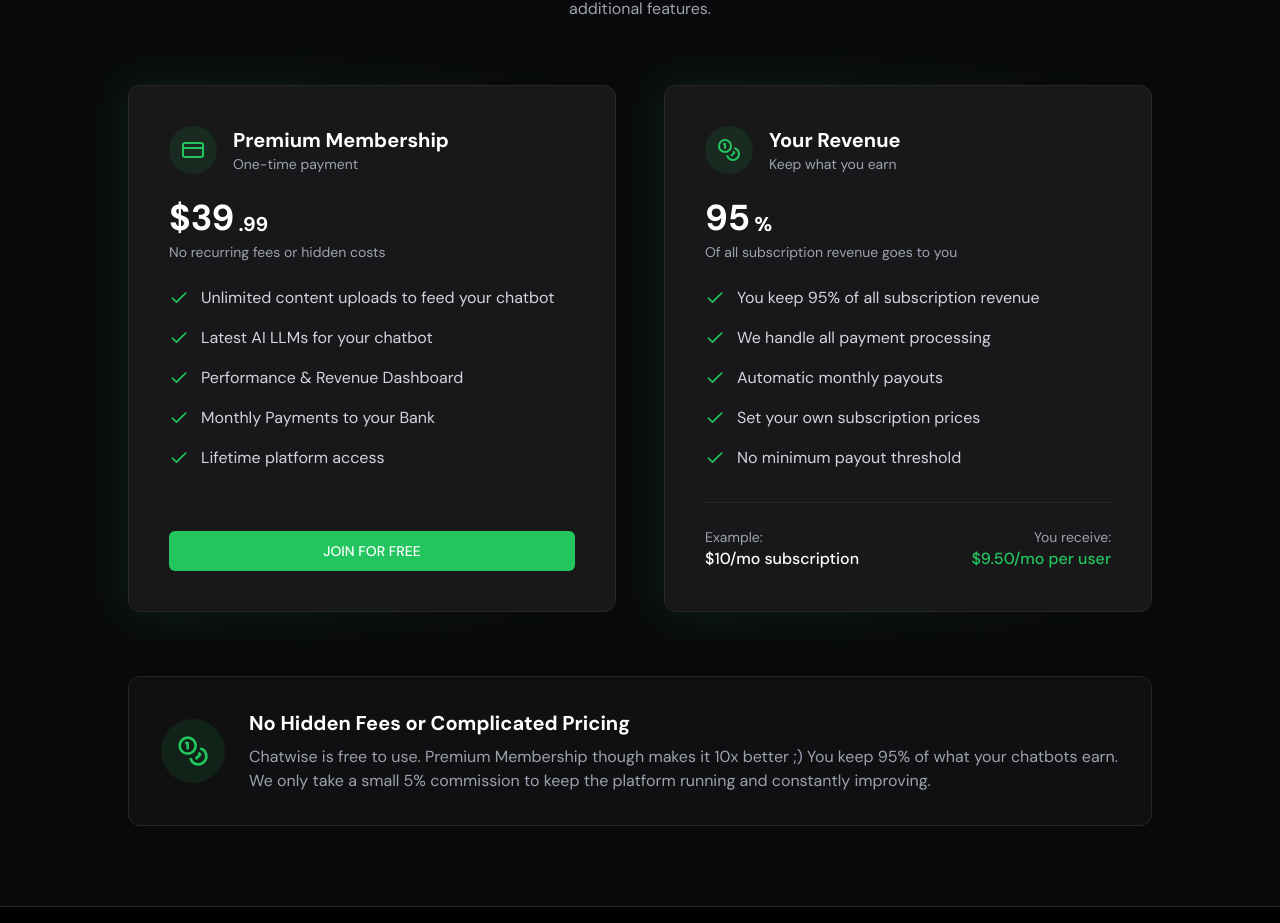
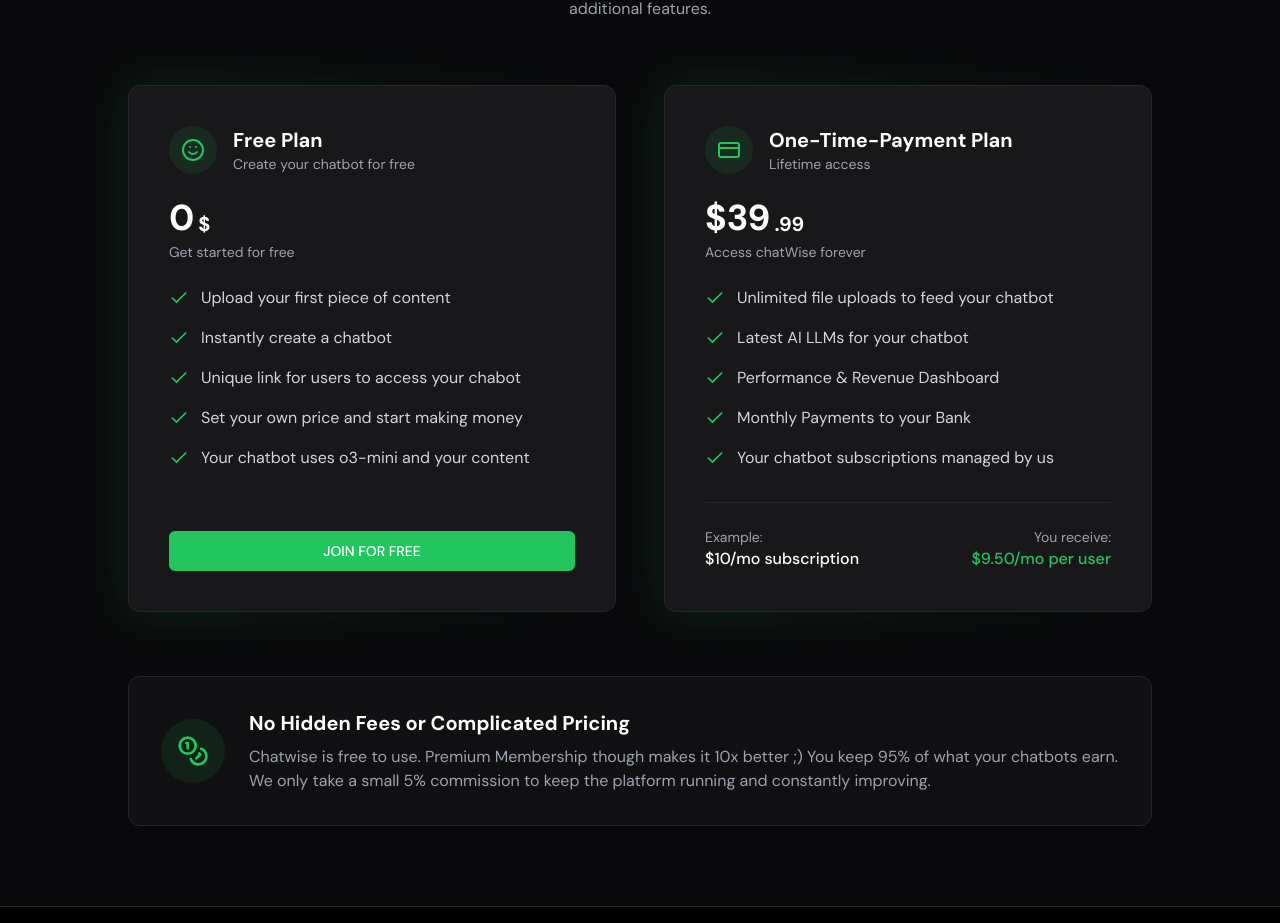
Before and after one commit to adaOctopus/chatwise-landing-page, a Next.js app: page / in a window 1280 px wide. Shown: the part 4157-5080 px from the top of the page. Built offline with nearby package versions, Linux system fonts and the light colour scheme.

Commit message:
Updated pricing

```diff
--- a/components/pricing-section.tsx
+++ b/components/pricing-section.tsx
@@ -1,4 +1,4 @@
-import { Check, CreditCard, Coins, ArrowRight } from "lucide-react"
+import { Check, CreditCard, Coins, ArrowRight, Smile  } from "lucide-react"
 import { Button } from "@/components/ui/button"
 import Link  from "next/link"
 
@@ -14,50 +14,50 @@ export function PricingSection() {
         </div>
 
         <div className="grid md:grid-cols-2 gap-8 lg:gap-12">
-          {/* Creator Card */}
-          <div className="relative group">
+
+        <div className="relative group">
             {/* Background glow effect */}
             <div className="absolute -inset-0.5 bg-gradient-to-r from-primary/20 to-primary/0 rounded-2xl blur-xl opacity-75 group-hover:opacity-100 transition-opacity"></div>
 
             <div className="relative bg-zinc-900 rounded-xl border border-zinc-800 p-8 md:p-10 h-full flex flex-col">
               <div className="flex items-center gap-4 mb-6">
                 <div className="bg-primary/10 p-3 rounded-full">
-                  <CreditCard className="h-6 w-6 text-primary" />
+                  <Smile className="h-6 w-6 text-primary" />
                 </div>
                 <div>
-                  <h3 className="text-xl font-bold">Premium Membership</h3>
-                  <p className="text-sm text-gray-400">One-time payment</p>
+                  <h3 className="text-xl font-bold">Free Plan</h3>
+                  <p className="text-sm text-gray-400">Create your chatbot for free</p>
                 </div>
               </div>
 
               <div className="mb-6">
                 <div className="flex items-end gap-1 mb-1">
-                  <span className="text-4xl font-bold">$39</span>
-                  <span className="text-xl font-bold">.99</span>
+                  <span className="text-4xl font-bold">0</span>
+                  <span className="text-xl font-bold">$</span>
                 </div>
-                <p className="text-sm text-gray-400">No recurring fees or hidden costs</p>
+                <p className="text-sm text-gray-400">Get started for free</p>
               </div>
 
               <div className="space-y-4 mb-8">
                 <div className="flex items-start gap-3">
                   <Check className="h-5 w-5 text-primary mt-0.5 flex-shrink-0" />
-                  <p className="text-gray-300">Unlimited content uploads to feed your chatbot</p>
+                  <p className="text-gray-300">Upload your first piece of content</p>
                 </div>
                 <div className="flex items-start gap-3">
                   <Check className="h-5 w-5 text-primary mt-0.5 flex-shrink-0" />
-                  <p className="text-gray-300">Latest AI LLMs for your chatbot</p>
+                  <p className="text-gray-300">Instantly create a chatbot</p>
                 </div>
                 <div className="flex items-start gap-3">
                   <Check className="h-5 w-5 text-primary mt-0.5 flex-shrink-0" />
-                  <p className="text-gray-300">Performance & Revenue Dashboard</p>
+                  <p className="text-gray-300">Unique link for users to access your chabot</p>
                 </div>
                 <div className="flex items-start gap-3">
                   <Check className="h-5 w-5 text-primary mt-0.5 flex-shrink-0" />
-                  <p className="text-gray-300">Monthly Payments to your Bank</p>
+                  <p className="text-gray-300">Set your own price and start making money</p>
                 </div>
                 <div className="flex items-start gap-3">
                   <Check className="h-5 w-5 text-primary mt-0.5 flex-shrink-0" />
-                  <p className="text-gray-300">Lifetime platform access</p>
+                  <p className="text-gray-300">Your chatbot uses o3-mini and your content</p>
                 </div>
               </div>
 
@@ -76,11 +76,7 @@ export function PricingSection() {
           </div>
 
 
-
-
-
-
-          {/* Revenue Share Card */}
+          {/* Creator Card */}
           <div className="relative group">
             {/* Background glow effect */}
             <div className="absolute -inset-0.5 bg-gradient-to-r from-primary/20 to-primary/0 rounded-2xl blur-xl opacity-75 group-hover:opacity-100 transition-opacity"></div>
@@ -88,43 +84,44 @@ export function PricingSection() {
             <div className="relative bg-zinc-900 rounded-xl border border-zinc-800 p-8 md:p-10 h-full flex flex-col">
               <div className="flex items-center gap-4 mb-6">
                 <div className="bg-primary/10 p-3 rounded-full">
-                  <Coins className="h-6 w-6 text-primary" />
+                  <CreditCard className="h-6 w-6 text-primary" />
                 </div>
                 <div>
-                  <h3 className="text-xl font-bold">Your Revenue</h3>
-                  <p className="text-sm text-gray-400">Keep what you earn</p>
+                  <h3 className="text-xl font-bold">One-Time-Payment Plan</h3>
+                  <p className="text-sm text-gray-400">Lifetime access</p>
                 </div>
               </div>
 
               <div className="mb-6">
                 <div className="flex items-end gap-1 mb-1">
-                  <span className="text-4xl font-bold">95</span>
-                  <span className="text-xl font-bold">%</span>
+                  <span className="text-4xl font-bold">$39</span>
+                  <span className="text-xl font-bold">.99</span>
                 </div>
-                <p className="text-sm text-gray-400">Of all subscription revenue goes to you</p>
+                <p className="text-sm text-gray-400">Access chatWise forever</p>
               </div>
 
               <div className="space-y-4 mb-8">
-                <div className="flex items-start gap-3">
+              <div className="flex items-start gap-3">
                   <Check className="h-5 w-5 text-primary mt-0.5 flex-shrink-0" />
-                  <p className="text-gray-300">You keep 95% of all subscription revenue</p>
+                  <p className="text-gray-300">Unlimited file uploads to feed your chatbot</p>
                 </div>
                 <div className="flex items-start gap-3">
                   <Check className="h-5 w-5 text-primary mt-0.5 flex-shrink-0" />
-                  <p className="text-gray-300">We handle all payment processing</p>
+                  <p className="text-gray-300">Latest AI LLMs for your chatbot</p>
                 </div>
                 <div className="flex items-start gap-3">
                   <Check className="h-5 w-5 text-primary mt-0.5 flex-shrink-0" />
-                  <p className="text-gray-300">Automatic monthly payouts</p>
+                  <p className="text-gray-300">Performance & Revenue Dashboard</p>
                 </div>
                 <div className="flex items-start gap-3">
                   <Check className="h-5 w-5 text-primary mt-0.5 flex-shrink-0" />
-                  <p className="text-gray-300">Set your own subscription prices</p>
+                  <p className="text-gray-300">Monthly Payments to your Bank</p>
                 </div>
                 <div className="flex items-start gap-3">
                   <Check className="h-5 w-5 text-primary mt-0.5 flex-shrink-0" />
-                  <p className="text-gray-300">No minimum payout threshold</p>
+                  <p className="text-gray-300">Your chatbot subscriptions managed by us</p>
                 </div>
+
               </div>
 
               <div className="mt-auto pt-6 border-t border-zinc-800">
@@ -139,8 +136,18 @@ export function PricingSection() {
                   </div>
                 </div>
               </div>
+
+
             </div>
           </div>
+
+
+
+
+
+
+          {/* Revenue Share Card */}
+
         </div>
 
         {/* FAQ or Additional Info */}
```
